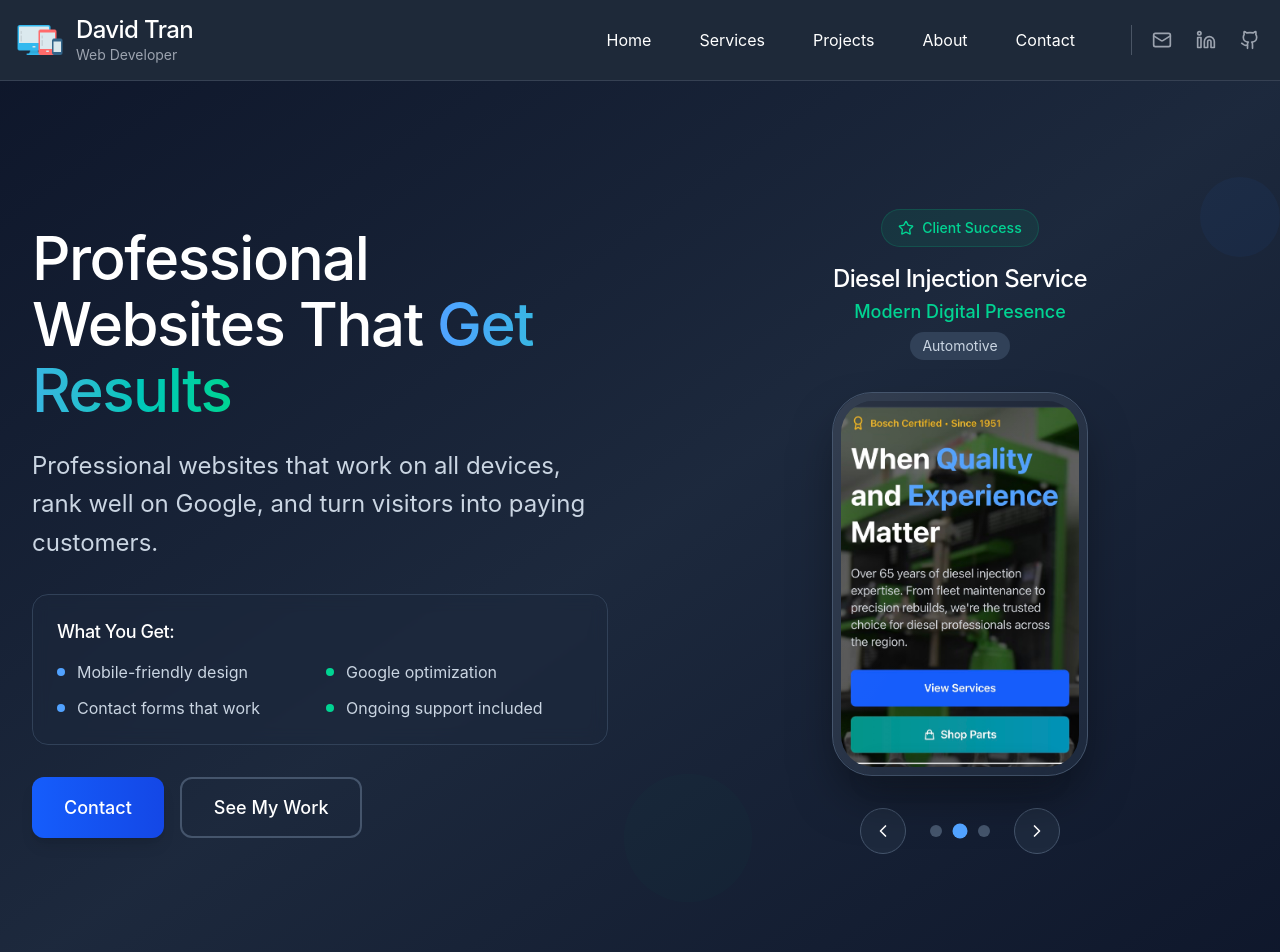
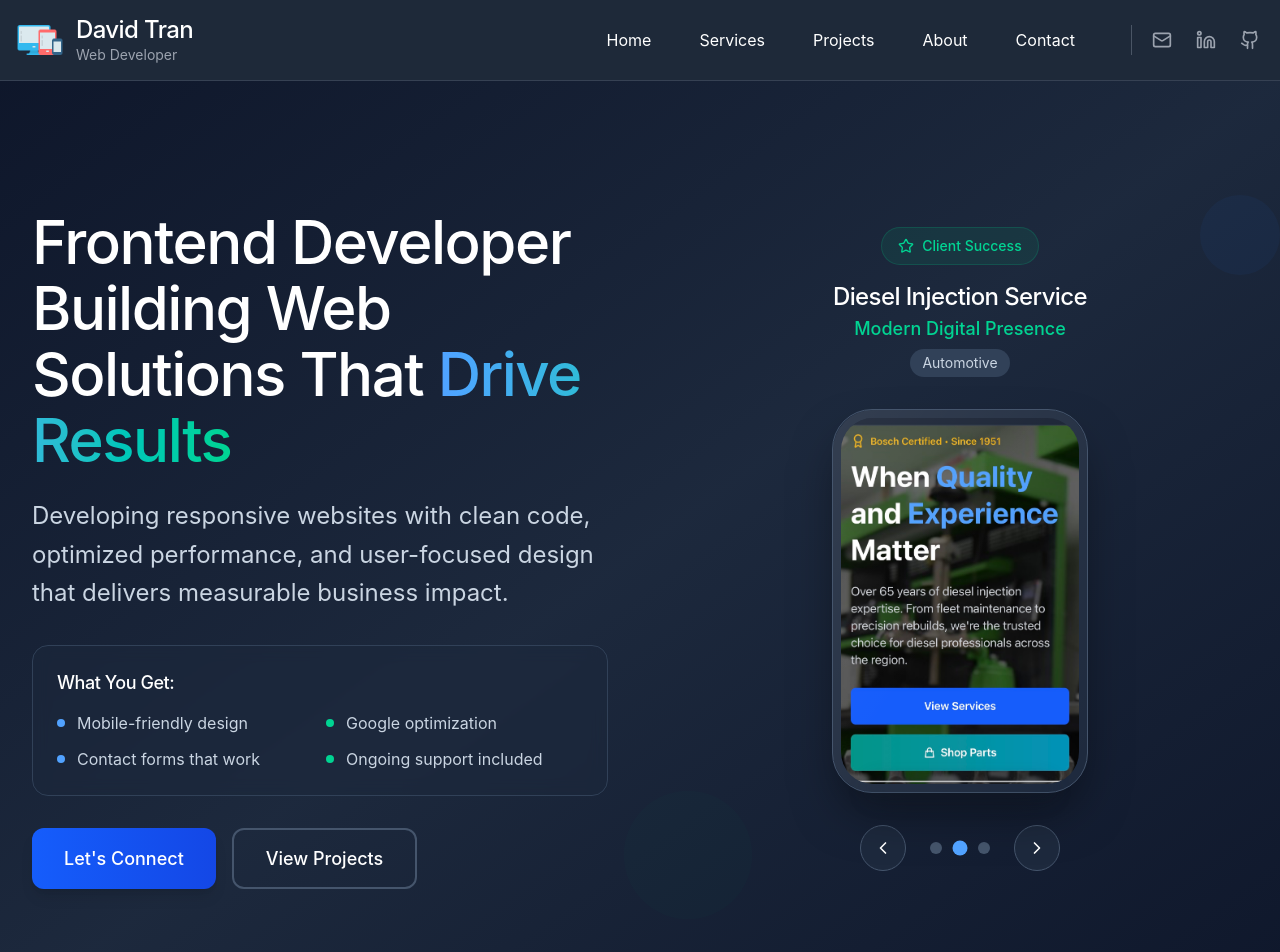
Before and after one commit to Moocifur/portfolio, a React (Vite) app: page / in a window 1280 px wide. Shown: the top 952 px of the page. Built offline with nearby package versions, Linux system fonts and the light colour scheme.

Commit message:
content updated

```diff
--- a/index.html
+++ b/index.html
@@ -78,7 +78,7 @@
     }
     </script>
 
-    <!-- Google Site Verification (You'll add this later after setting up Google Search Console) -->
+    <!-- Google Site Verification -->
     <meta name="google-site-verification" content="BMUNqezHU9c2iHh0QuQNVR37Iw-G7vGrdWihy17JaSw" />
   </head>
   <body>
--- a/src/components/About.jsx
+++ b/src/components/About.jsx
@@ -49,7 +49,7 @@ const About = () => {
 
                                 <img
                                     src="/me.jpeg"
-                                    alt="David Thompson - Web Developer"
+                                    alt="David Tran - Web Developer"
                                     className={`w-56 h-56 object-cover rounded-xl transition-opacity duration-300 ${
                                         imageLoaded ? 'opacity-100' : 'opacity-0'
                                     }`}
--- a/src/components/Contact.jsx
+++ b/src/components/Contact.jsx
@@ -33,8 +33,7 @@ const Contact = () => {
                         Get In Touch
                     </h2>
                     <p className="text-xl text-gray-400 max-w-3xl mx-auto">
-                        Have a project in mind or just want to chat? I'd love to hear from you.
-                        Let's build something amazing together.
+                        Have a project in mind, exploring opportunities, or just want to connect?
                     </p>
                 </div>
 
--- a/src/components/Hero.jsx
+++ b/src/components/Hero.jsx
@@ -162,15 +162,15 @@ const Hero = () => {
                         <div className="space-y-6">
                             <h1 className="text-4xl sm:text-5xl lg:text-6xl font-medium text-white leading-[1.1] tracking-tight"
                                 style={{ letterSpacing: '-0.025em', lineHeight: '1.1' }}>
-                                Professional Websites That{' '}
+                                Frontend Developer Building Web Solutions That{' '}
                                 <span className="text-transparent bg-clip-text bg-gradient-to-r from-blue-400 to-emerald-400">
-                                    Get Results
+                                    Drive Results
                                 </span>
                             </h1>
 
                             <p className="text-xl lg:text-2xl text-slate-300 leading-relaxed max-w-2xl"
                                style={{ lineHeight: '1.6' }}>
-                                Professional websites that work on all devices, rank well on Google, and turn visitors into paying customers.
+                                Developing responsive websites with clean code, optimized performance, and user-focused design that delivers measurable business impact.
                             </p>
                         </div>
 
@@ -204,14 +204,14 @@ const Hero = () => {
                                 className="inline-flex items-center justify-center bg-gradient-to-r from-blue-600 to-blue-700 hover:from-blue-700 hover:to-blue-800 px-8 py-4 rounded-xl font-medium text-lg text-white transition-all duration-300 hover:scale-105 shadow-lg hover:shadow-blue-500/25"
                                 style={{ lineHeight: '1.4' }}
                             >
-                                Contact
+                                Let's Connect
                             </a>
                             <a
                                 href="#projects"
                                 className="inline-flex items-center justify-center border-2 border-slate-600 hover:border-slate-500 px-8 py-4 rounded-xl font-medium text-lg text-white transition-all duration-300 hover:bg-slate-800/50"
                                 style={{ lineHeight: '1.4' }}
                             >
-                                See My Work
+                                View Projects
                             </a>
                         </div>
                     </div>
--- a/src/components/Projects.jsx
+++ b/src/components/Projects.jsx
@@ -263,14 +263,14 @@ const Projects = () => {
                 {/* Call to Action */}
                 <div className="text-center mt-16">
                     <p className="text-gray-400 mb-6 text-lg" style={{ lineHeight: '1.6' }}>
-                        Ready to grow your business online?
+                        Looking for a developer or have a project in mind?
                     </p>
                     <a
                         href="#contact"
                         className="inline-flex items-center bg-gradient-to-r from-blue-600 to-cyan-600 hover:from-blue-700 hover:to-cyan-700 px-8 py-4 rounded-lg font-medium text-lg transition-all text-white"
                         style={{ lineHeight: '1.4' }}
                     >
-                        Get In Touch
+                        Let's Talk
                     </a>
                 </div>
 
```
